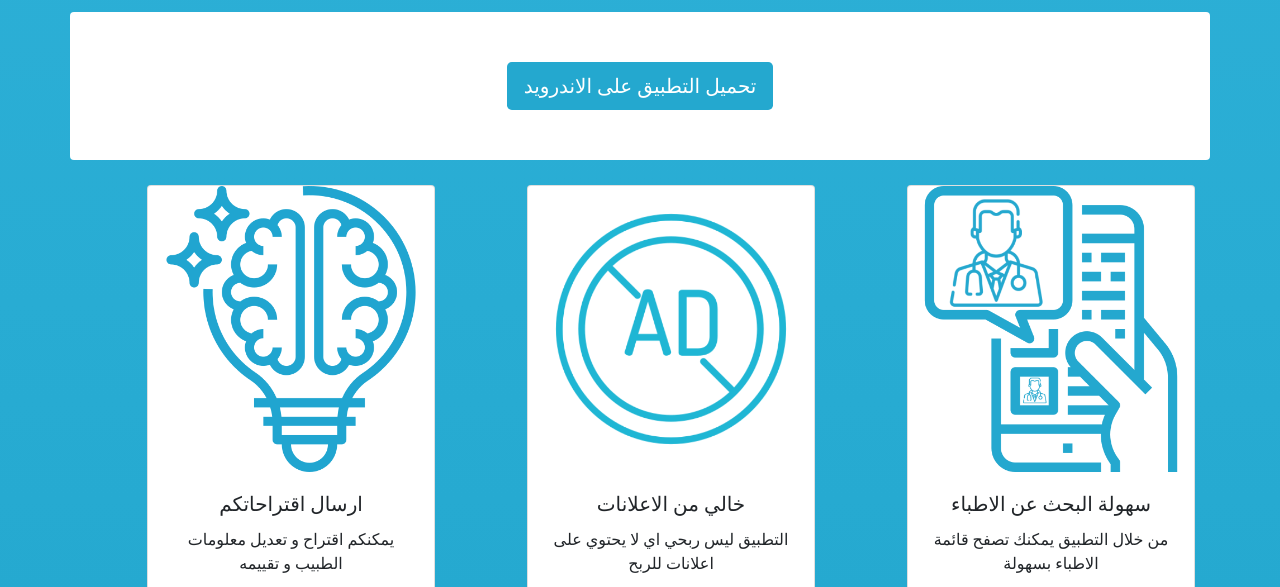
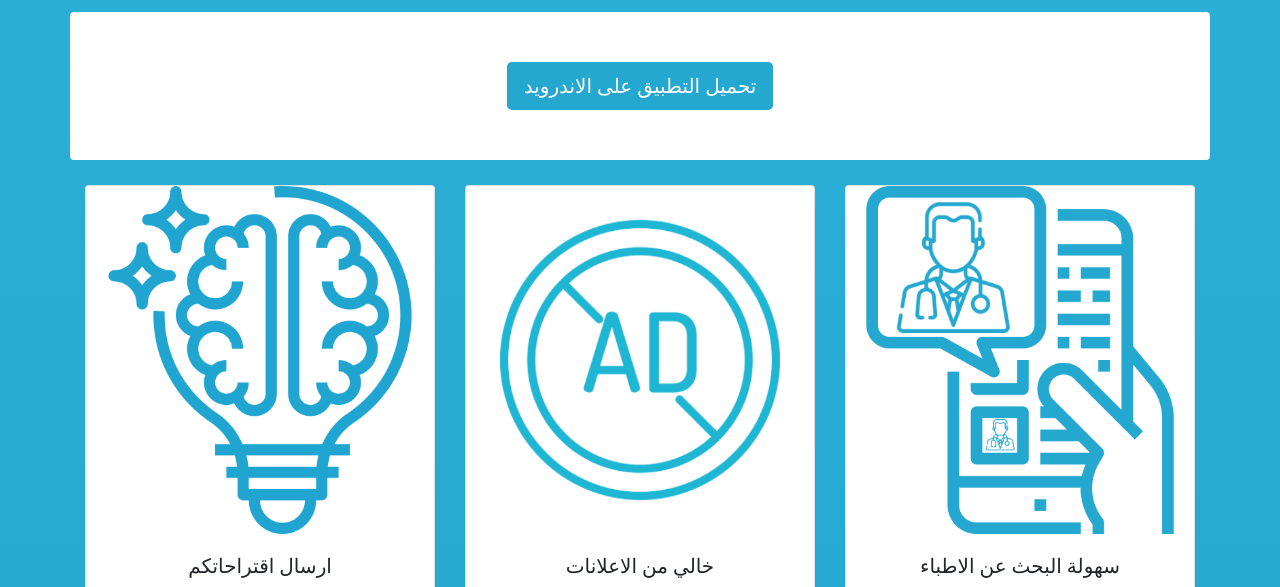
Before and after one commit to KassemHachi/app-doctors-page, a plain HTML site: page index.html in a window 1280 px wide. Shown: the part 862-1449 px from the top of the page. Drawn offline with nearby package versions, Linux system fonts and the light colour scheme.

Commit message:
Remove width of cards

```diff
--- a/index.html
+++ b/index.html
@@ -70,7 +70,7 @@
 
         <div class="row lnk" style="padding-top: 25px;">
             <div class="col-4">
-                    <div class="card fnt text-center" style="width: 18rem;">
+                    <div class="card fnt text-center">
 
                         <img src="img/doctors-searching.png" class="card-img-top" alt="...">
                         <div class="card-body">
@@ -80,7 +80,7 @@
                 </div>
             </div>
             <div class="col-4">
-                    <div class="card fnt text-center" style="width: 18rem;">
+                    <div class="card fnt text-center">
                             <img src="img/no-ads.png" class="card-img-top" alt="...">
                             <div class="card-body">
                               <h5 class="card-title">خالي من الاعلانات</h5>
@@ -89,7 +89,7 @@
                     </div>
             </div>
             <div class="col-4">
-                    <div class="card fnt text-center" style="width: 18rem;">
+                    <div class="card fnt text-center" >
                             <img src="img/advice.png" class="card-img-top" alt="...">
                             <div class="card-body">
                               <h5 class="card-title">ارسال اقتراحاتكم</h5>
```
